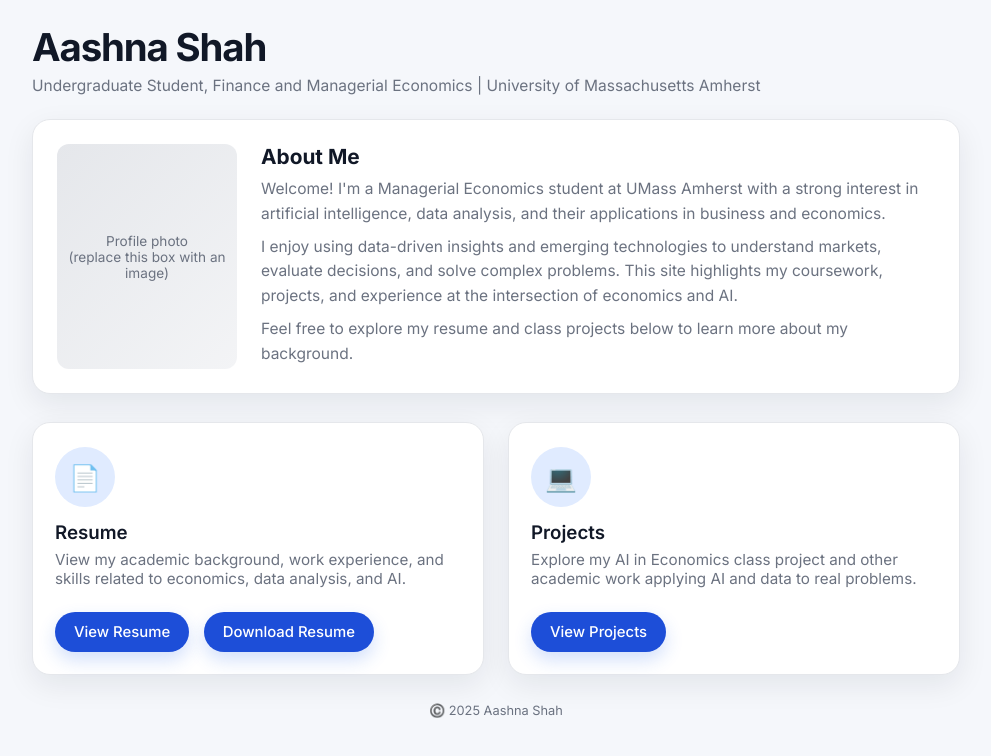
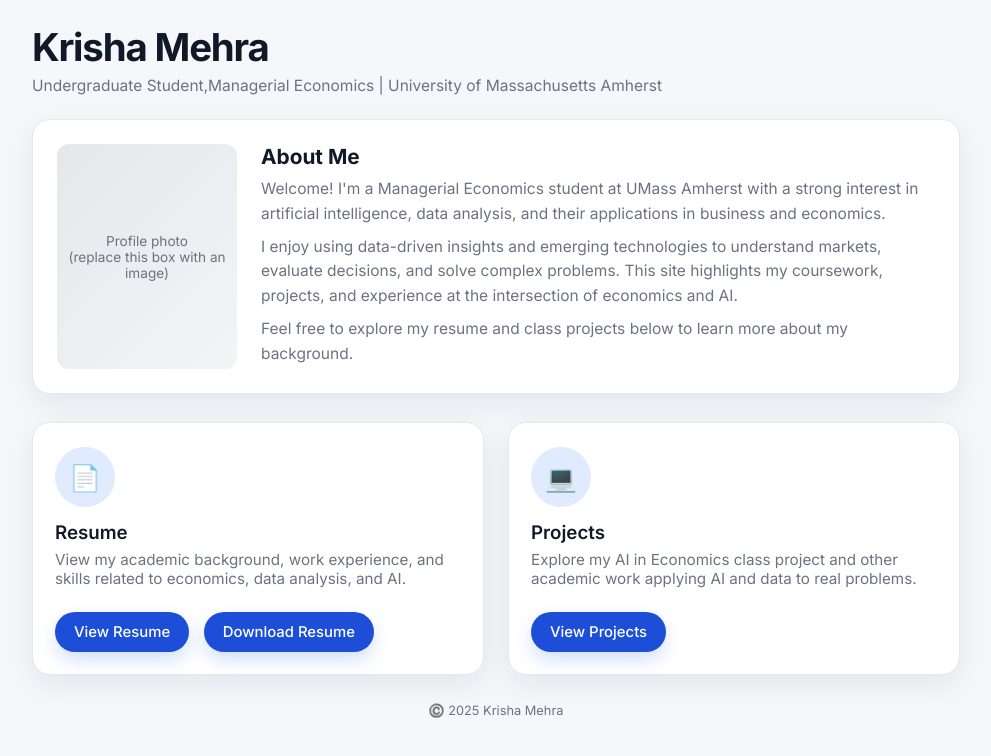
Before and after one commit to kmehra-png/490AI_Krisha-Mehra, a plain HTML site: page index.html in a window 1280 px wide. Shown: the whole page, without its empty margins (144-1135 px from the left). Drawn offline with Linux system fonts and the light colour scheme.

Commit message:
Update index.html

```diff
--- a/index.html
+++ b/index.html
@@ -3,7 +3,7 @@
 <head>
   <meta charset="UTF-8" />
   <meta name="viewport" content="width=device-width, initial-scale=1.0" />
-  <title>Aashna Shah | Managerial Economics & AI</title>
+  <title>Krisha Mehra | Managerial Economics & AI</title>
 
   <!-- Google Font (optional) -->
   <link rel="preconnect" href="https://fonts.googleapis.com">
@@ -189,8 +189,8 @@
 <body>
   <div class="page">
     <header>
-      <h1>Aashna Shah</h1>
-      <p>Undergraduate Student, Finance and Managerial Economics | University of Massachusetts Amherst</p>
+      <h1>Krisha Mehra</h1>
+      <p>Undergraduate Student,Managerial Economics | University of Massachusetts Amherst</p>
     </header>
 
     <section class="card about">
@@ -254,7 +254,7 @@
     </section>
 
     <footer>
-      ©️ 2025 Aashna Shah
+      ©️ 2025 Krisha Mehra
     </footer>
   </div>
 </body>
```
